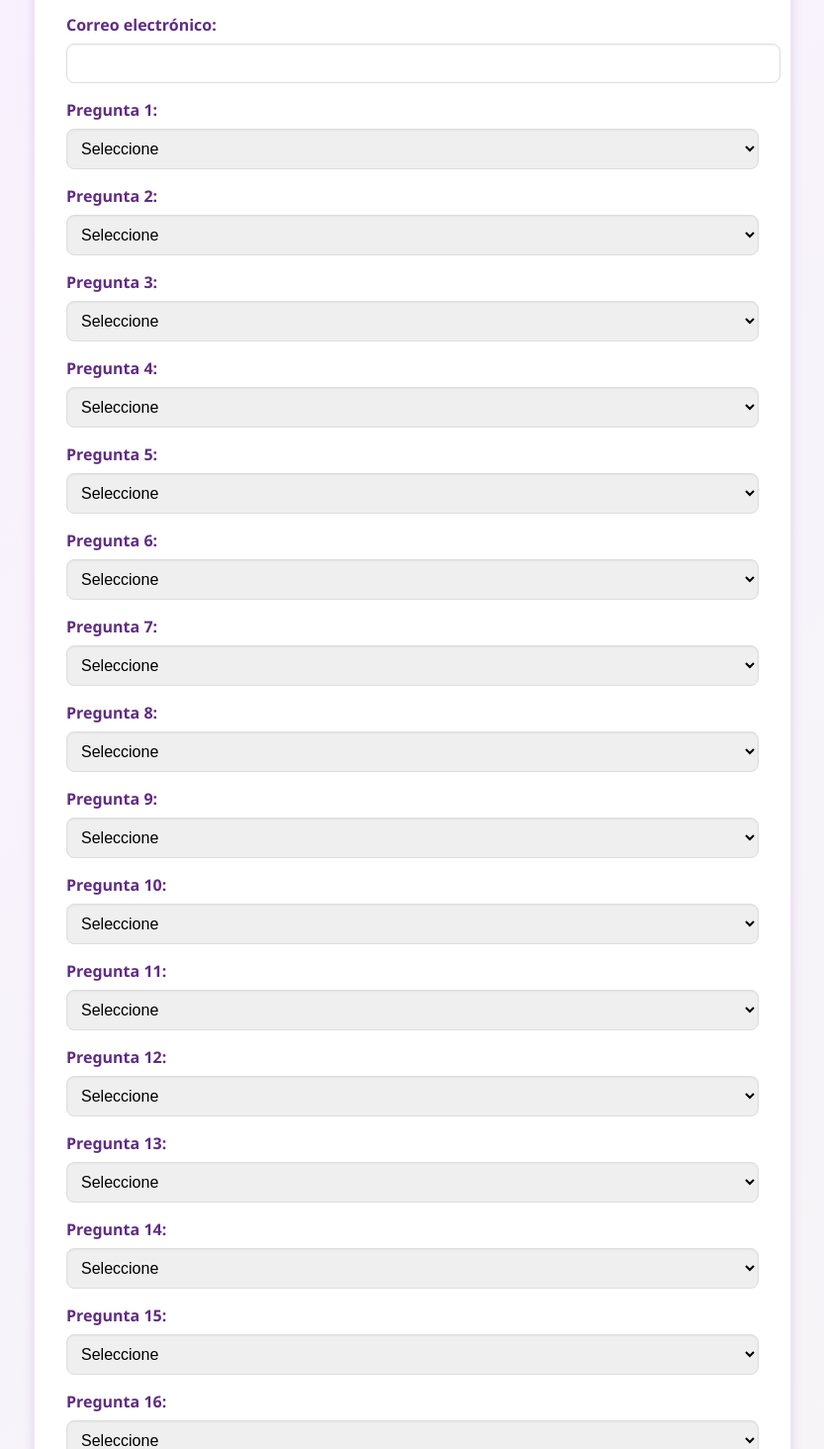
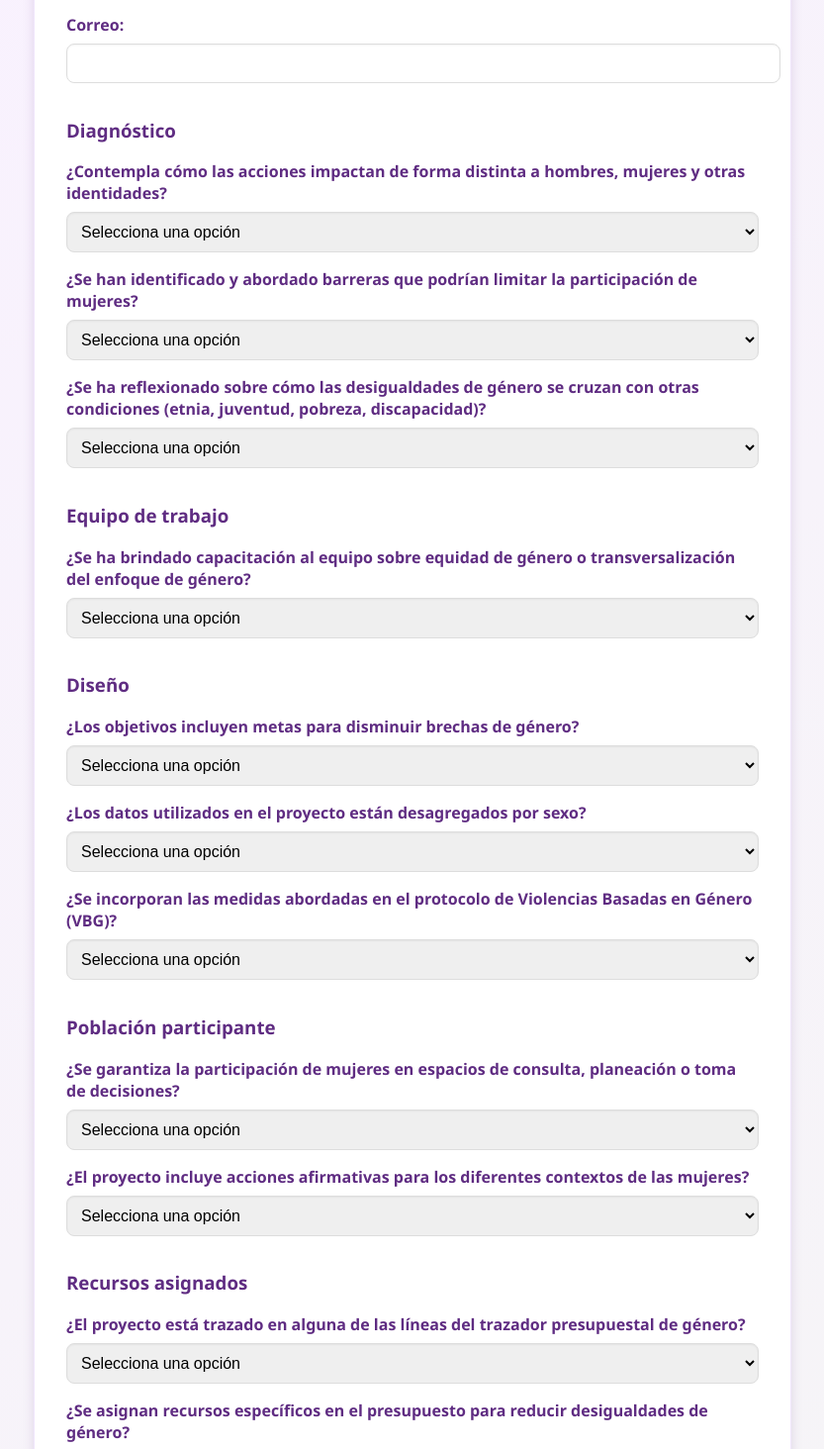
Before and after one commit to Jacobopp27/termometro-app, a React (Create React App) app: page / in a window 1280 px wide. Shown: the part 226-1690 px from the top of the page at 99% size, without its empty margins (223-1056 px from the left). Built offline with nearby package versions, Linux system fonts and the light colour scheme.

Commit message:
Agrego estructura completa de preguntas con secciones y significados

```diff
--- a/src/components/Formulario.jsx
+++ b/src/components/Formulario.jsx
@@ -1,10 +1,9 @@
 import React, { useState } from "react";
 import "../styles/main.css";
+import preguntas from "../data/preguntas";
 
 const Formulario = ({ onSubmitResultado }) => {
-    const [nombre, setNombre] = useState("");
-    const [correo, setCorreo] = useState("");
-    const [respuestas, setRespuestas] = useState(Array(20).fill(""));
+    const [respuestas, setRespuestas] = useState(Array(13).fill(""));
 
     const handleChange = (index, value) => {
         const nuevasRespuestas = [...respuestas];
@@ -14,40 +13,56 @@ const Formulario = ({ onSubmitResultado }) => {
 
     const handleSubmit = (e) => {
         e.preventDefault();
-
-        const puntaje = respuestas.reduce((acc, val) => acc + parseInt(val || 0), 0);
+        const puntaje = respuestas.reduce((total, valor) => total + parseInt(valor || 0), 0);
 
         let clasificacion = "";
         if (puntaje <= 14) clasificacion = "Rojo";
         else if (puntaje <= 28) clasificacion = "Amarillo";
         else clasificacion = "Verde";
 
+        const nombre = e.target.nombre?.value || "";
+        const correo = e.target.correo?.value || "";
+
         onSubmitResultado({ nombre, correo, puntaje, clasificacion });
     };
+
+    let preguntaIndex = 0;
 
     return (
         <form onSubmit={handleSubmit}>
             <h2>Formulario de Evaluación</h2>
 
             <label>Nombre:</label>
-            <input type="text" value={nombre} onChange={(e) => setNombre(e.target.value)} required />
+            <input type="text" name="nombre" required />
 
-            <label>Correo electrónico:</label>
-            <input type="email" value={correo} onChange={(e) => setCorreo(e.target.value)} required />
+            <label>Correo:</label>
+            <input type="email" name="correo" required />
 
-            {respuestas.map((respuesta, index) => (
-                <div key={index}>
-                    <label>Pregunta {index + 1}:</label>
-                    <select value={respuesta} onChange={(e) => handleChange(index, e.target.value)} required>
-                        <option value="">Seleccione</option>
-                        <option value="0">0</option>
-                        <option value="1">1</option>
-                        <option value="2">2</option>
-                    </select>
+            {preguntas.map((seccion, i) => (
+                <div key={i}>
+                    <h3>{seccion.seccion}</h3>
+                    {seccion.items.map((pregunta, j) => {
+                        const idx = preguntaIndex++;
+                        return (
+                            <div key={idx}>
+                                <label>{pregunta.texto}</label>
+                                <select
+                                    value={respuestas[idx]}
+                                    onChange={(e) => handleChange(idx, e.target.value)}
+                                    required
+                                >
+                                    <option value="">Selecciona una opción</option>
+                                    {pregunta.opciones.map((opcion, k) => (
+                                        <option key={k} value={k}>{opcion}</option>
+                                    ))}
+                                </select>
+                            </div>
+                        );
+                    })}
                 </div>
             ))}
 
-            <button type="submit">Enviar</button>
+            <button type="submit">Evaluar</button>
         </form>
     );
 };
--- /dev/null
+++ b/src/data/preguntas.js
@@ -0,0 +1,146 @@
+const preguntas = [
+    {
+        seccion: "Diagnóstico",
+        items: [
+            {
+                texto: "¿Contempla cómo las acciones impactan de forma distinta a hombres, mujeres y otras identidades?",
+                opciones: [
+                    "0: No tiene en cuenta diferencias",
+                    "1: Reconoce diferencias, pero no las analiza",
+                    "2: Analiza e incorpora el enfoque diferencial"
+                ]
+            },
+            {
+                texto: "¿Se han identificado y abordado barreras que podrían limitar la participación de mujeres?",
+                opciones: [
+                    "0: No se identifican",
+                    "1: Se reconocen sin medidas específicas",
+                    "2: Se aplican estrategias concretas para superarlas"
+                ]
+            },
+            {
+                texto: "¿Se ha reflexionado sobre cómo las desigualdades de género se cruzan con otras condiciones (etnia, juventud, pobreza, discapacidad)?",
+                opciones: [
+                    "0: No se considera",
+                    "1: Se menciona sin aplicarse",
+                    "2: Se analiza e integra en el diagnóstico y diseño"
+                ]
+            }
+        ]
+    },
+    {
+        seccion: "Equipo de trabajo",
+        items: [
+            {
+                texto: "¿Se ha brindado capacitación al equipo sobre equidad de género o transversalización del enfoque de género?",
+                opciones: [
+                    "0: Sin formación",
+                    "1: Parcial o reciente, sin aplicación",
+                    "2: Formación aplicada, técnica y actitudinal"
+                ]
+            }
+        ]
+    },
+    {
+        seccion: "Diseño",
+        items: [
+            {
+                texto: "¿Los objetivos incluyen metas para disminuir brechas de género?",
+                opciones: [
+                    "0: No hay objetivos relacionados",
+                    "1: Objetivos generales con implicaciones indirectas",
+                    "2: Objetivos explícitos para reducir brechas"
+                ]
+            },
+            {
+                texto: "¿Los datos utilizados en el proyecto están desagregados por sexo?",
+                opciones: [
+                    "0: No hay datos desagregados",
+                    "1: Algunos datos están desagregados",
+                    "2: Datos desagregados y con análisis interpretativo"
+                ]
+            },
+            {
+                texto: "¿Se incorporan las medidas abordadas en el protocolo de Violencias Basadas en Género (VBG)?",
+                opciones: [
+                    "0: No se identifica el protocolo",
+                    "1: Se aluden medidas pero no se conoce el protocolo",
+                    "2: Se conoce y se implementa el protocolo"
+                ]
+            }
+        ]
+    },
+    {
+        seccion: "Población participante",
+        items: [
+            {
+                texto: "¿Se garantiza la participación de mujeres en espacios de consulta, planeación o toma de decisiones?",
+                opciones: [
+                    "0: No se promueve la participación",
+                    "1: Se realiza consulta sin incidencia en decisiones",
+                    "2: Participación e incidencia en la toma de decisiones"
+                ]
+            },
+            {
+                texto: "¿El proyecto incluye acciones afirmativas para los diferentes contextos de las mujeres?",
+                opciones: [
+                    "0: No incluye acciones afirmativas",
+                    "1: Algunas acciones simbólicas o indirectas",
+                    "2: Se implementan acciones específicas y sostenidas"
+                ]
+            }
+    ]
+    },
+    {
+        seccion: "Recursos asignados",
+        items: [
+            {
+                texto: "¿El proyecto está trazado en alguna de las líneas del trazador presupuestal de género?",
+                opciones: [
+                    "0: No hay recursos asignados",
+                    "1: Recursos mínimos o no trazables",
+                    "2: Recursos clasificados en alguna de las líneas del trazador"
+                ]
+            },
+            {
+                texto: "¿Se asignan recursos específicos en el presupuesto para reducir desigualdades de género?",
+                opciones: [
+                    "0: No hay asignación específica",
+                    "1: Recursos generales o simbólicos",
+                    "2: Presupuesto claro, trazable y con enfoque de género"
+                ]
+            }
+        ]
+    },
+    {
+        seccion: "Indicadores y evaluación",
+        items: [
+            {
+                texto: "¿Se han definido indicadores específicos para medir efecto en la equidad de género?",
+                opciones: [
+                    "0: No existen",
+                    "1: Se plantean de forma general",
+                    "2: Indicadores claros y diseñados con enfoque de género"
+                ]
+            },
+            {
+                texto: "¿Se incluye una evaluación de cómo el proyecto contribuye a reducir las brechas de género?",
+                opciones: [
+                    "0: No se contempla la evaluación",
+                    "1: Evaluación general o parcial",
+                    "2: Evaluación enfocada en género con análisis e impacto"
+                ]
+            },
+            {
+                texto: "¿El proyecto contribuye a transformar imaginarios, estereotipos o normas de género?",
+                opciones: [
+                    "0: Reproduce roles y estereotipos",
+                    "1: Reconoce estereotipos",
+                    "2: Los confronta activamente"
+                ]
+            }
+        ]
+    }
+];
+
+export default preguntas;
```
Also changed, not shown: public/logo192.png (deleted), public/logo512.png (deleted).
